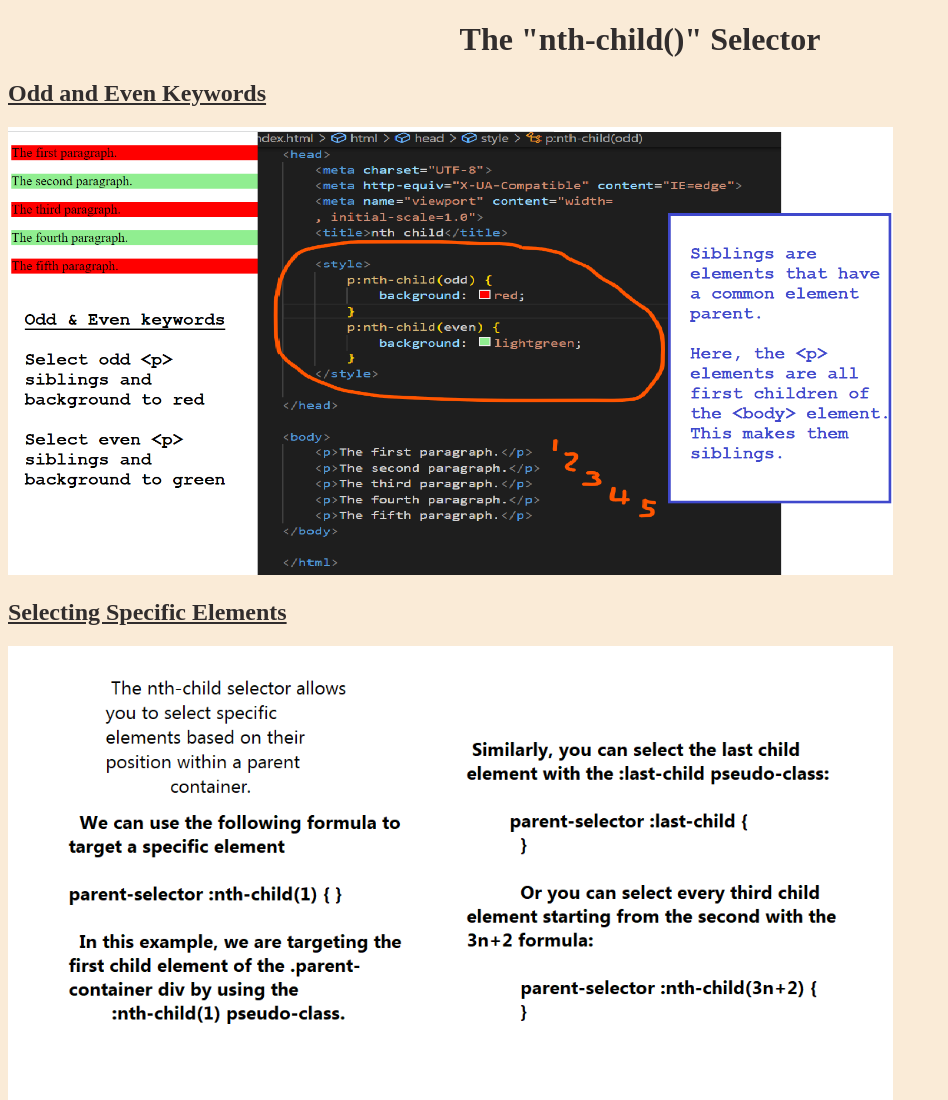
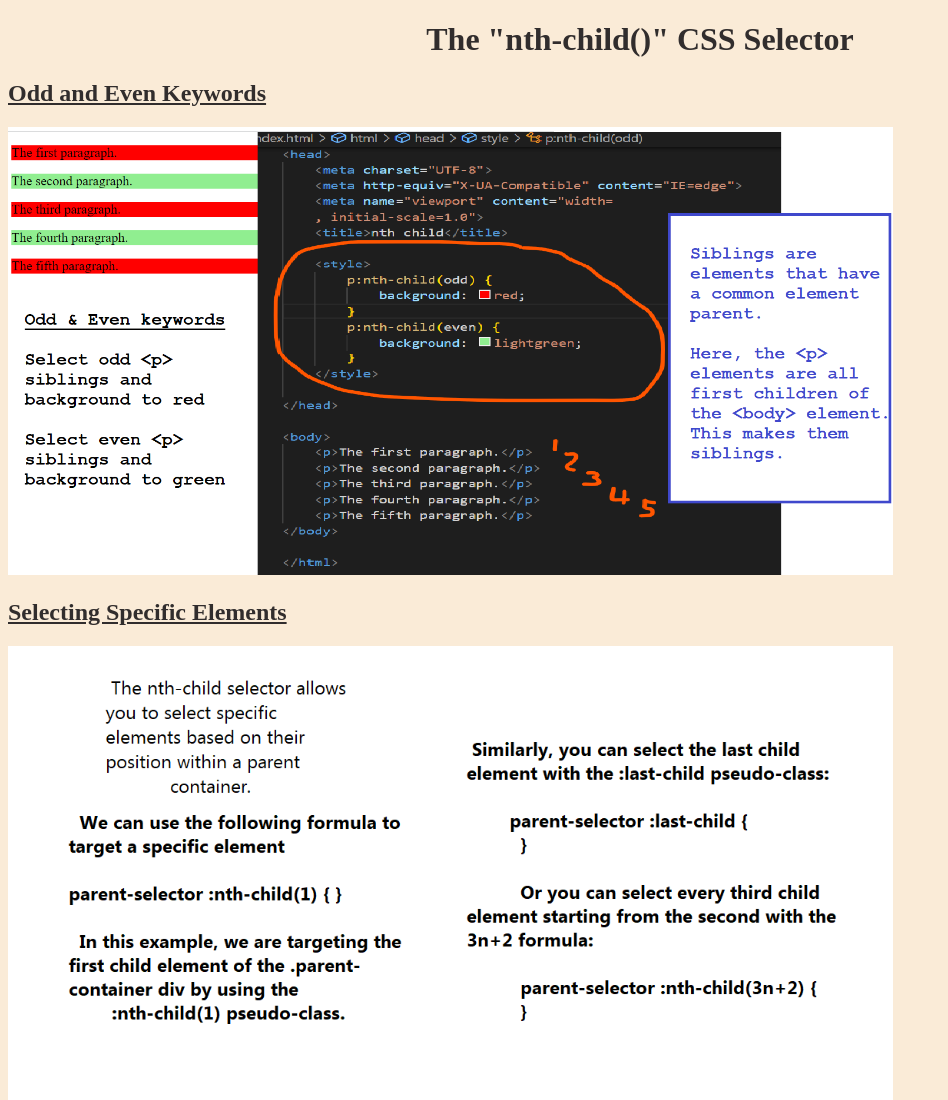
Before and after one commit to KoalaTreeHotel/week02-day02-css-selector-group-presentation, a plain HTML site: page index.html in a window 1280 px wide. Shown: the top 1100 px of the page, without its empty margins (0-948 px from the left). Drawn offline with Linux system fonts and the light colour scheme.

Commit message:
change heading

```diff
--- a/index.html
+++ b/index.html
@@ -22,7 +22,7 @@
 </head>
 
 <body>
-    <h1> The "nth-child()" Selector</h1>
+    <h1> The "nth-child()" CSS Selector</h1>
     <h2>Odd and Even Keywords</h2>
     <img src="./images/odd-eve-code-html-slide3.png" alt="odd even" width="70%" height="70%">
 
```
